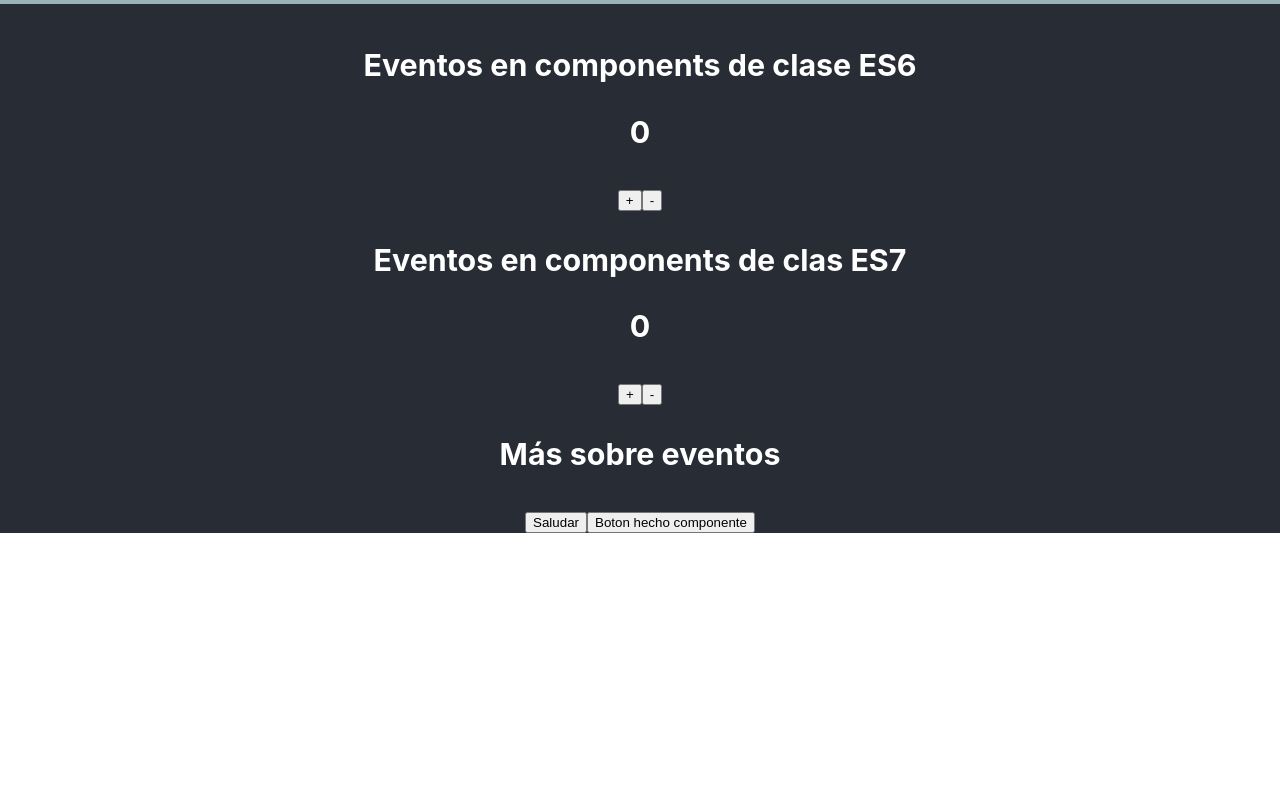
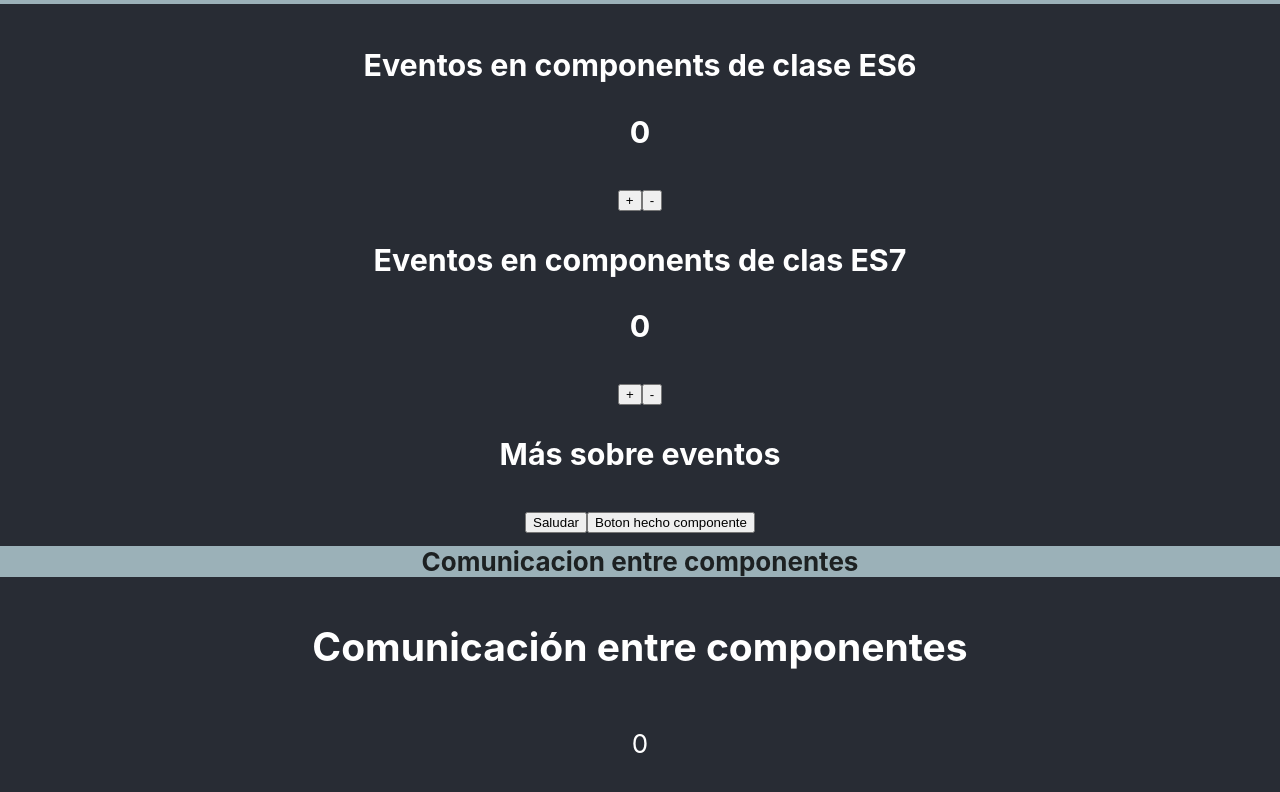
Before and after one commit to roman-bgonz/react-projects, a React (Create React App) app in the folder react-basicos/: page / in a window 1280 px wide. Shown: the part 1980-2772 px from the top of the page. Before the commit the page ends 2513 px from the top, so only its background shows below. Built offline with nearby package versions, Linux system fonts and the light colour scheme.

Commit message:
Comunicación entre componentes

```diff
--- a/react-basicos/src/App.js
+++ b/react-basicos/src/App.js
@@ -7,6 +7,7 @@ import Estado from "./components/Estado";
 import RenderizadoCondicional from "./components/RenderizadoCondicional";
 import RenderizadoElementos from "./components/RenderizadoElementos";
 import { EventosES6, EventosES7, MasEventos } from "./components/Eventos";
+import Padre from "./components/ComunicacionComponentes";
 
 function App() {
   return (
@@ -44,6 +45,9 @@ function App() {
         <EventosES6 />
         <EventosES7 />
         <MasEventos />
+
+        <hr className="hr-text" data-content="Comunicacion entre componentes" />
+        <Padre />
       </header>
     </div>
   );
--- /dev/null
+++ b/react-basicos/src/components/ComunicacionComponentes.js
@@ -0,0 +1,39 @@
+import React, { Component } from "react";
+
+export default class Padre extends Component {
+  state = {
+    contador: 0,
+  };
+
+  incrementarContador = (e) => {
+    this.setState({
+      contador: this.state.contador + 1,
+    });
+  };
+
+  render() {
+    return (
+      <>
+        <h2>Comunicación entre componentes</h2>
+        <p>{this.state.contador}</p>
+        <Hijo
+          incrementarContador={this.incrementarContador}
+          mensaje="Mensaje para el hijo #1"
+        />
+        <Hijo
+          incrementarContador={this.incrementarContador}
+          mensaje="Mensaje para el hijo #2"
+        />
+      </>
+    );
+  }
+}
+
+function Hijo(props) {
+  return (
+    <>
+      <h3>{props.mensaje}</h3>
+      <button onClick={props.incrementarContador}>+</button>
+    </>
+  );
+}
```
Also changed, not shown: react-basicos/Notas.txt.
